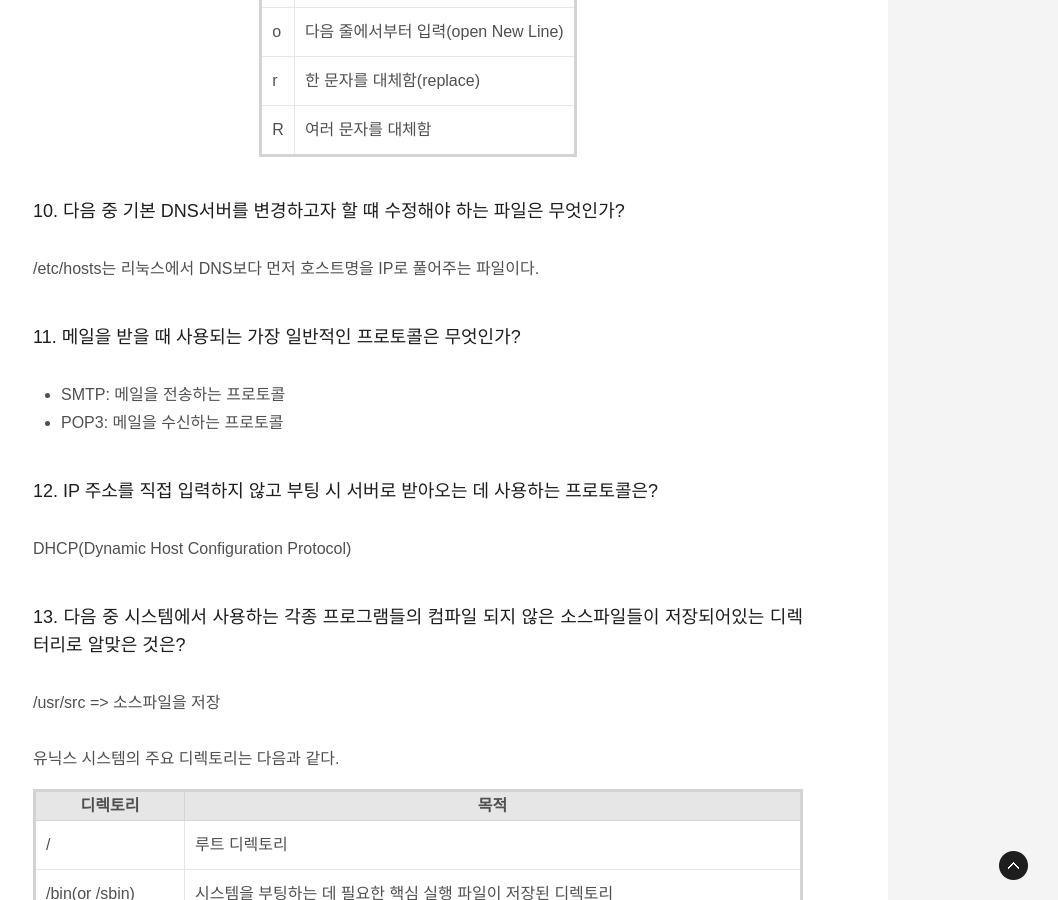
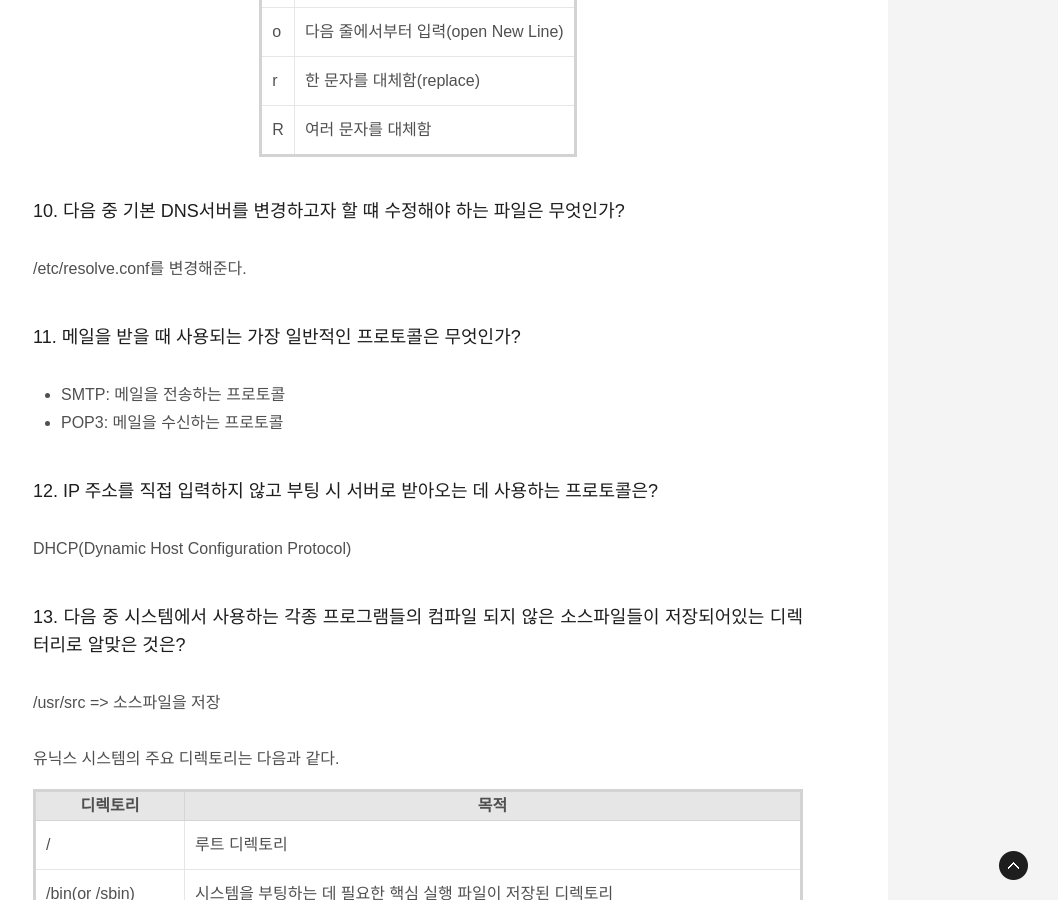
Before and after one commit to ThroughKim/throughkim.github.com, a Jekyll site: the page built from _posts/2017-01-03-linux-11.md, in a window 1280 px wide and 900 px high, scrolled down 4417 px. Shown: the whole window, without its empty margins (222-1280 px from the left). Built offline with Jekyll 4.4.1, drawn with Linux system fonts in a browser that asks for light colours; some web fonts are replaced.

Commit message:
upload blog

```diff
--- a/_posts/2017-01-03-linux-11.md
+++ b/_posts/2017-01-03-linux-11.md
@@ -142,7 +142,7 @@ r | 한 문자를 대체함(replace)
 R | 여러 문자를 대체함
 
 ### 10. 다음 중 기본 DNS서버를 변경하고자 할 떄 수정해야 하는 파일은 무엇인가?
-/etc/hosts는 리눅스에서 DNS보다 먼저 호스트명을 IP로 풀어주는 파일이다.
+/etc/resolve.conf를 변경해준다.
 
 ### 11. 메일을 받을 때 사용되는 가장 일반적인 프로토콜은 무엇인가?
  - SMTP: 메일을 전송하는 프로토콜
```
Also changed, not shown: _posts/2017-01-09-linux-14.md (+1 -0 lines).
